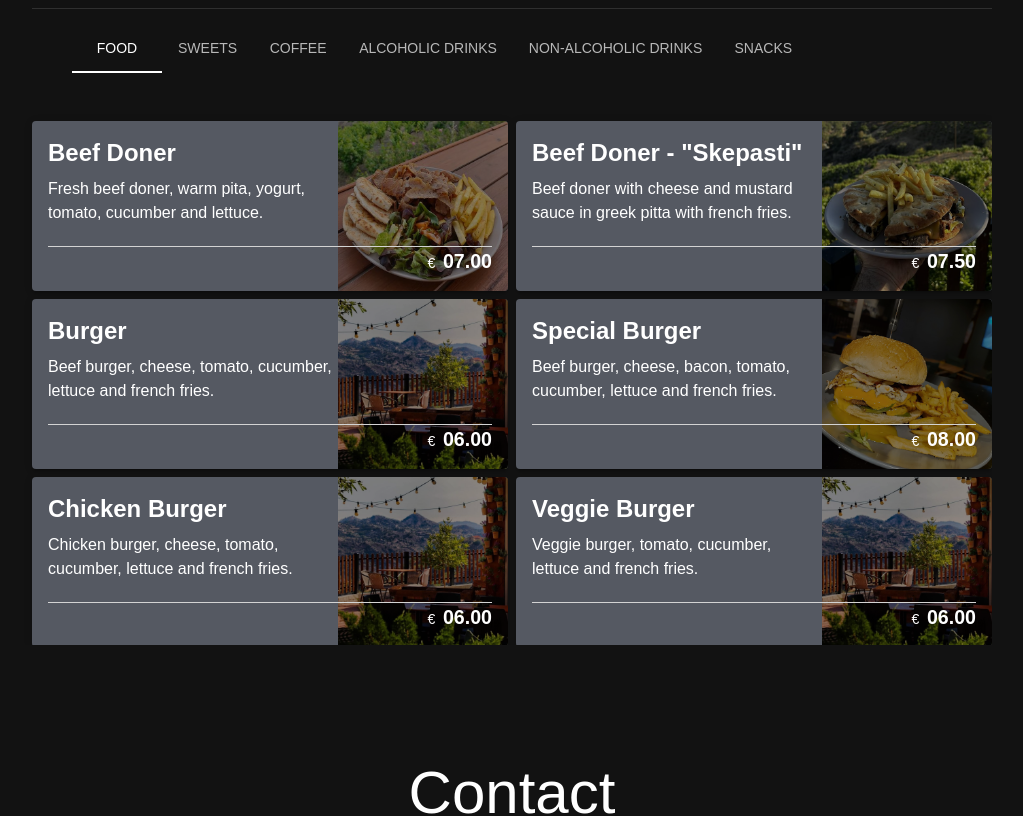
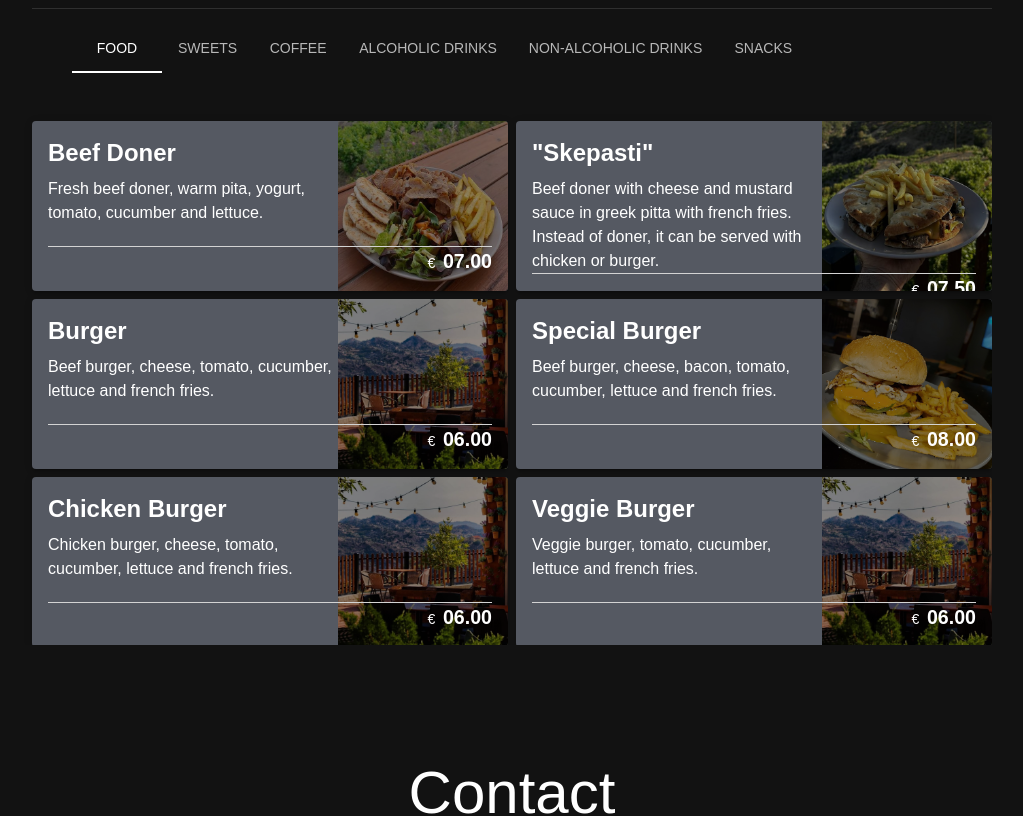
Before and after one commit to kotsiossp97/cafe-agioskonstantinos, a React (Create React App) app: page / in a window 1280 px wide. Shown: the part 960-1776 px from the top of the page, without its empty margins (128-1151 px from the left). Built offline with nearby package versions, Linux system fonts and the light colour scheme.

Commit message:
Update food.js

```diff
--- a/src/data/food.js
+++ b/src/data/food.js
@@ -13,12 +13,12 @@ const foodItems = [
     },
     {
         title: {
-            en: 'Beef Doner - "Skepasti"',
-            el: 'Γύρος Βοδινό - "Σκεπαστή"',
+            en: '"Skepasti"',
+            el: '"Σκεπαστή"',
         },
         desc: {
-            en: "Beef doner with cheese and mustard sauce in greek pitta with french fries.",
-            el: "Βοδινός γύρος με τυρί και σάλτσα μουστάρδας σε ελληνική πίτα με πατάτες τηγανιτές.",
+            en: "Beef doner with cheese and mustard sauce in greek pitta with french fries. Instead of doner, it can be served with chicken or burger.",
+            el: "Βοδινός γύρος με τυρί και σάλτσα μουστάρδας σε ελληνική πίτα με πατάτες τηγανιτές. Μπορεί να σερβιριστεί με κοτόπουλο ή χάμπουργκερ αντί για γύρο.",
         },
         img: "skepasti.png",
         price: 7.5,
@@ -93,7 +93,7 @@ const foodItems = [
             el: "Κοτόπουλο , μπέϊκον, τυρί cheddar, μουστάρδα-μαγιονέζα",
         },
         img: "chicken_wrap.png",
-        price: 6,
+        price: 7,
     },
     {
         title: {
@@ -131,6 +131,18 @@ const foodItems = [
         img: "pizza_special.png",
         price: 7,
     },
+{
+        title: {
+            en: "Pitta Sandwich",
+            el: "Σάντουιτς στην πίτα",
+        },
+        desc: {
+            en: "Cheese, bacon, halloumi cheese, french fries in cyprus pita bread.",
+            el: "Τυρί, χαλλούμι, μπέϊκον, πατάτες σε κυπριακή πίτα.",
+        },
+        img: "",
+        price: 6,
+    },
 ];
 
 export default foodItems;
```
